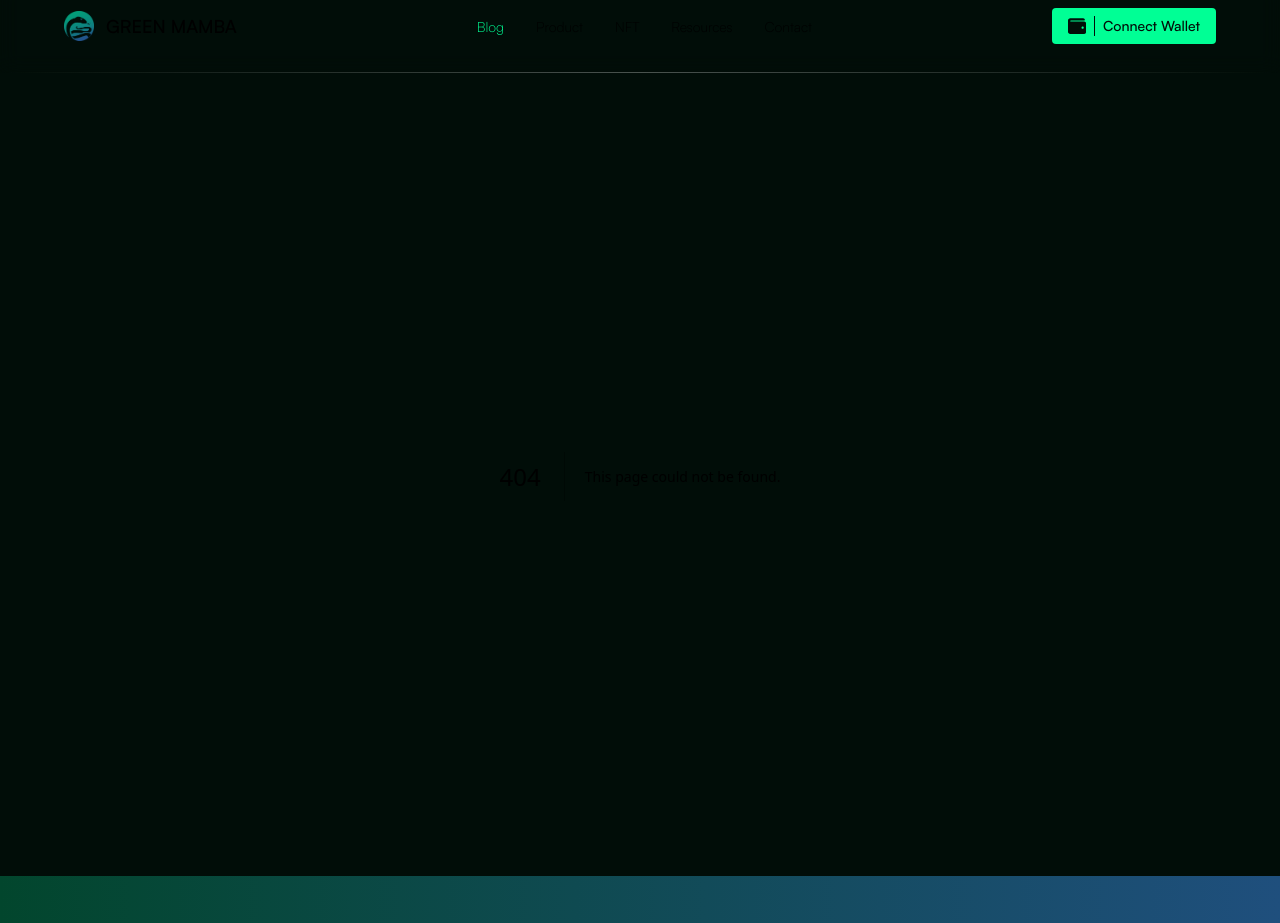
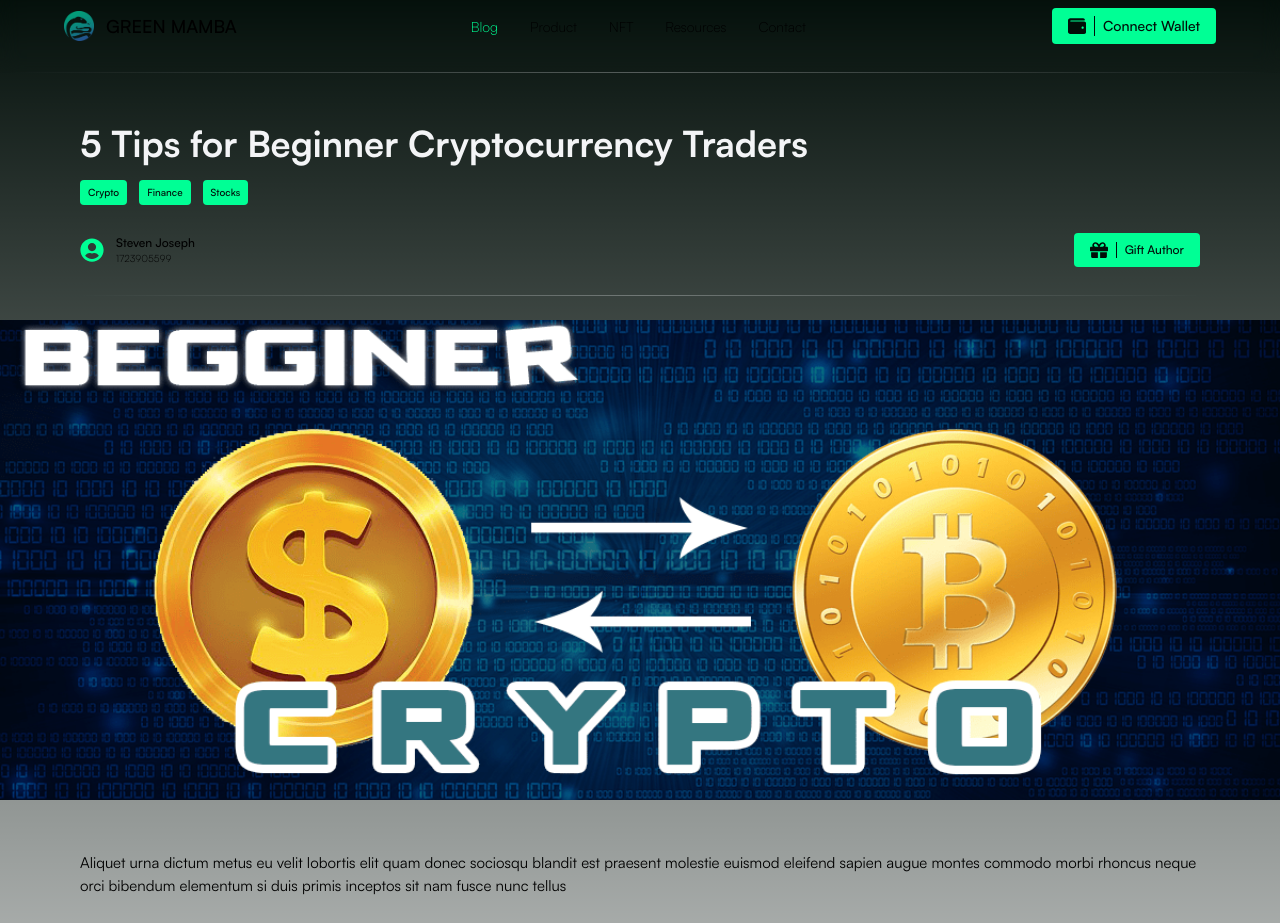
Before and after one commit to Stevolisis/green-mamba, a Next.js app: page /article/5-Tips-for-Beginner-Cryptocurrency-Traders in a window 1280 px wide. Before the commit this address had no page. Shown: the part 20-943 px from the top of the page. Built offline with nearby package versions, Linux system fonts and the light colour scheme.

Commit message:
article page completed

```diff
--- /dev/null
+++ b/src/app/article/[slug]/page.tsx
@@ -0,0 +1,83 @@
+"use client"
+import React from 'react'
+import { dummy_data, IBlog } from '@/dummy_data';
+import { useParams } from 'next/navigation';
+import Image from "next/image";
+import { FaGift, FaUserCircle } from "react-icons/fa";
+import { User } from '@/assets';
+
+type ISlug = {
+  slug: string
+}
+
+const page = () => {
+  const { slug }:ISlug = useParams();
+  const blog: IBlog = dummy_data.filter((blog: IBlog )=> blog.slug === slug )[0];
+  console.log(blog);
+
+  return (
+    <div>
+      <div className='pt-12 pb-6 sm:pb-4 px-4 sm:px-20'>
+        <h1 className='text-3xl sm:text-4xl font-[SatoshiBold] text-gray-100'>{ blog.title }</h1>
+      </div>
+
+      <div className='flex flex-wrap gap-3 px-4 sm:px-20'>
+        {
+          blog?.tags?.map((tag,i)=>(
+            <p key={i} className='text-[10px] font-[SatoshiMedium] rounded-[4px] py-[5px] px-2 bg-bgSecondary text-bgPrimary'>{ tag }</p>
+          ))
+        }
+      </div>
+
+      <div className='flex justify-between items-center py-7 mx-4 sm:mx-20 border-gradient'>
+        <div className='flex items-center gap-x-3'>
+          <div>
+            <FaUserCircle
+              size={24}
+              className="text-bgSecondary"
+            />
+          </div>
+
+          <div>
+            <h4 className='font-[SatoshiMedium] text-xs'>{ blog.authorName }</h4>
+            <p className='font-[SatoshiLight] text-[10px]'>{ blog.createdAt }</p>
+          </div>
+        </div>
+
+        <div className=''>
+          <button className="font-[SatoshiMedium] flex gap-2 items-center text-xs text-bgPrimary py-2 px-4 bg-bgSecondary rounded-[4px] hover:bg-emerald-400 transition-colors ease-in">
+            <FaGift className="text-lg" />
+            <p className="hidden sm:block border-l border-l-bgPrimary pl-2">Gift Author</p>
+          </button>
+        </div>
+      </div>
+
+      <div className='py-6'>
+          <Image
+            src={ blog.image }
+            alt="content image"
+            width={400}
+            height={400}
+            className='!w-full aspect-[4/2.2] sm:aspect-[4/1.5] object-cover'
+            placeholder='blur'
+          />
+      </div>
+
+      <div className='px-4 sm:px-20 py-5 sm:py-7'>
+        <p className='font-[SatoshiRegular] text-[15px]'>
+          { blog.content }
+        </p>
+      </div>
+
+      <div className='flex justify-center items-center pb-12'>
+          <button className="font-[SatoshiMedium] flex gap-2 items-center text-xs text-bgPrimary py-2 px-4 bg-bgSecondary rounded-[4px] hover:bg-emerald-400 transition-colors ease-in">
+            <FaGift className="text-lg" />
+            <p className="border-l border-l-bgPrimary pl-2">Gift Author</p>
+          </button>
+      </div>
+
+    </div>
+  )
+}
+
+export default page
--- a/src/app/page.tsx
+++ b/src/app/page.tsx
@@ -1,8 +1,7 @@
 import { Hero } from "@/assets";
 import Image from "next/image";
 import { IBlog, dummy_data } from "@/dummy_data";
-import Link from "next/link";
-import { FaUserCircle } from "react-icons/fa";
+import ArticleCard from "@/components/ArticleCard";
 
 
 export default function Home() {
@@ -12,10 +11,10 @@ export default function Home() {
   }
 
   return (
-    <main className="px-16 py-12">
-      <div className="py-10 flex justify-evenly items-center ">
-        <div className="flex flex-col gap-8">
-          <div className="font-[SatoshiBold] text-7xl">
+    <main className="px-4 sm:px-16 py-12">
+      <div className="py-5 sm:py-10 gap-y-14 sm:gap-y-0 flex justify-evenly items-center flex-wrap sm:flex-nowrap">
+        <div className="w-full flex flex-col gap-8">
+          <div className="font-[SatoshiBold] text-5xl md:text-7xl">
             <h1>Green Mamba</h1>
             <h1>Blog</h1>
           </div>
@@ -41,43 +40,10 @@ export default function Home() {
         </div>
       </div>
 
-      <div className="py-12 flex flex-wrap justify-center gap-7">
+      <div className="py-12 flex flex-wrap justify-center gap-12 sm:gap-7">
         {
           dummy_data.map((blog:IBlog,i:number)=>(
-            <Link href={"/" + blog.slug} className="p-8 glassMorphism rounded-lg w-[45%] hover:border hover:border-[#ffffff1a]">
-
-              <div className="">
-                <Image
-                  src={blog.image}
-                  alt={blog.title}
-                  width={500}
-                  height={300}
-                  className="aspect-[4/2.5] max-h-[300px] object-cover"
-                />
-              </div>
-
-              <div className="p-6">
-                <div className="py-5">
-                  <h2 className="font-[SatoshiBold] text-2xl">{ blog.title }</h2>
-                </div>
-                <div>
-                  <p className="font-[SatoshiLight] text-sm">{ blog.description }</p>
-                </div>
-                <div className="pt-7 flex justify-between items-center">
-                  <div className="flex items-center gap-3">
-                    <FaUserCircle
-                      size={17}
-                      className="text-bgSecondary"
-                    />
-                    <p className="font-[SatoshiLight] text-xs">{ blog.authorName }</p>
-                  </div>
-                  <div>
-                    <p className="font-[SatoshiLight] text-xs">{ blog.createdAt }</p>
-                  </div>
-                </div>
-              </div>
-
-            </Link>
+            <ArticleCard blog={blog}/>
           ))
         }
       </div>
--- a/src/assets/index.tsx
+++ b/src/assets/index.tsx
@@ -4,5 +4,6 @@ import Blog1 from "./blog1.png";
 import Blog2 from "./blog2.jpg";
 import Blog3 from "./blog3.jpg";
 import Blog4 from "./blog4.jpeg";
+import User from "./user.png";
 
-export { Logo, Hero, Blog1, Blog2, Blog3, Blog4 };
+export { Logo, Hero, Blog1, Blog2, Blog3, Blog4, User };
--- /dev/null
+++ b/src/components/ArticleCard.tsx
@@ -0,0 +1,51 @@
+import React from 'react'
+import Link from 'next/link'
+import { FaUserCircle } from "react-icons/fa";
+import Image from "next/image";
+import { IBlog } from '@/dummy_data';
+
+// let Props = {
+//     blog: IBlog
+// }
+
+const ArticleCard = ({ blog }:any ) => {
+  return (
+    <Link href={"/article/" + blog.slug} className="p-4 sm:p-6 md:p-8 glassMorphism rounded-lg w-[45%] hover:border hover:border-[#ffffff1a] min-w-[250px] flex-1 sm:flex-auto">
+
+    <div className="">
+      <Image
+        src={blog.image}
+        alt={blog.title}
+        width={500}
+        height={300}
+        className="aspect-[4/2.5] max-h-[300px] object-cover rounded"
+        placeholder="blur"
+      />
+    </div>
+
+    <div className="p-2 md:p-6">
+      <div className="py-5">
+        <h2 className="font-[SatoshiBold] line-clamp-3 text-xl md:text-2xl">{ blog.title }</h2>
+      </div>
+      <div>
+        <p className="font-[SatoshiLight] line-clamp-3 text-sm">{ blog.description }</p>
+      </div>
+      <div className="pt-7 flex justify-between items-center">
+        <div className="flex items-center gap-2 sm:gap-3">
+          <FaUserCircle
+            size={17}
+            className="text-bgSecondary"
+          />
+          <p className="font-[SatoshiLight] text-xs">{ blog.authorName }</p>
+        </div>
+        <div>
+          <p className="font-[SatoshiLight] text-xs">{ blog.createdAt }</p>
+        </div>
+      </div>
+    </div>
+
+  </Link>
+  )
+}
+
+export default ArticleCard
--- a/src/components/Footer.tsx
+++ b/src/components/Footer.tsx
@@ -8,8 +8,8 @@ type Props = {}
 
 const Footer = (props: Props) => {
   return (
-    <footer className='flex justify-between py-32 px-16 bg-gradient-to-r from-grGreen to-grBlue'>
-      <div>
+    <footer className='flex flex-col md:flex-row flex-wrap md:flex-nowrap sm:justify-between py-24 md:py-32 px-4 md:px-16 bg-gradient-to-r from-grGreen to-grBlue'>
+      <div className='pb-7 flex-1 md:pb-0'>
 
         <div>
           <div className="font-[SatoshiMedium] flex items-center gap-x-3">
@@ -50,7 +50,9 @@ const Footer = (props: Props) => {
 
       </div>
 
-      <div>
+      <div className='flex-1 flex justify-between items-center gap-4 md:gap-0 '>
+
+        <div className='py-7 md:py-0'>
           <div className='pb-6'>
             <h3 className='font-[SatoshiBold]'>Products</h3>
           </div>
@@ -61,7 +63,7 @@ const Footer = (props: Props) => {
           </div>
         </div>
 
-      <div>
+        <div className='py-7 md:py-0'>
           <div className='pb-6'>
             <h3 className='font-[SatoshiBold]'>Support</h3>
           </div>
@@ -72,7 +74,7 @@ const Footer = (props: Props) => {
           </div>
         </div>
 
-      <div>
+        <div className='py-7 md:py-0'>
           <div className='pb-6'>
             <h3 className='font-[SatoshiBold]'>Legal</h3>
           </div>
@@ -82,6 +84,7 @@ const Footer = (props: Props) => {
             <Link href="/" className='font-[SatoshiLight] text-sm transition-colors ease-in hover:text-bgPrimary'>Wallet Agreements</Link>
           </div>
         </div>
+      </div>
     </footer>
   )
 }
--- a/src/components/Header.tsx
+++ b/src/components/Header.tsx
@@ -11,18 +11,18 @@ const Header = (props: Props) => {
   const [active, setActive]= useState(1);
 
   return (
-    <header className="blurMorphism z-50 flex justify-between items-center border-gradient w-full py-7 px-16 fixed">
-      <div className="font-[SatoshiMedium] flex items-center gap-x-3">
+    <header className="blurMorphism z-50 flex justify-between items-center border-gradient w-full py-7 px-4 sm:px-16 fixed">
+      <Link href="/" className="font-[SatoshiMedium] flex items-center gap-x-2 sm:gap-x-3">
         <Image
           src={Logo}
           alt="Logo"
           width={30}
           height={30}
         />
-        <h1 className="text-lg"> GREEN <span>MAMBA</span> </h1>
-      </div>
+        <h1 className="text-base sm:text-lg"> GREEN <span>MAMBA</span> </h1>
+      </Link>
 
-      <div className="font-[SatoshiLight] flex gap-8 text-sm">
+      <div className="font-[SatoshiLight] hidden gap-8 text-sm md:flex">
         <Link href="/" className={`-mb-[1.5px] transition-colors ease-in hover:text-bgSecondary ${ active === 1 && "text-bgSecondary"}`} onClick={()=>setActive(1)}>Blog</Link>
         <Link href="/" className={`-mb-[1.5px] transition-colors ease-in hover:text-bgSecondary ${ active === 2 && "text-bgSecondary"}`} onClick={()=>setActive(2)}>Product</Link>
         <Link href="/" className={`-mb-[1.5px] transition-colors ease-in hover:text-bgSecondary ${ active === 3 && "text-bgSecondary"}`} onClick={()=>setActive(3)}>NFT</Link>
@@ -30,9 +30,9 @@ const Header = (props: Props) => {
         <Link href="/" className={`-mb-[1.5px] transition-colors ease-in hover:text-bgSecondary ${ active === 5 && "text-bgSecondary"}`} onClick={()=>setActive(5)}>Contact</Link>
       </div>
 
-      <div className="font-[SatoshiMedium]">
-        <button className="flex gap-2 items-center text-sm text-bgPrimary py-2 px-4 bg-bgSecondary rounded-[4px]">
-          <FaWallet  className="text-lg" />
+      <div className="font-[SatoshiMedium] pl-3">
+        <button className="flex gap-2 items-center text-sm text-bgPrimary py-2 px-4 bg-bgSecondary rounded-[4px] hover:bg-emerald-400 transition-colors ease-in">
+          <FaWallet className="text-lg" />
           <p className="border-l border-l-bgPrimary pl-2">Connect Wallet</p>
         </button>
       </div>
--- a/src/dummy_data.tsx
+++ b/src/dummy_data.tsx
@@ -6,6 +6,7 @@ export interface IBlog{
     title: string;
     slug: string;
     description: string;
+    tags ?: string[],
     authorName: string;
     gifts: number;
     content: string;
@@ -18,6 +19,7 @@ export const dummy_data: IBlog[] = [
         slug: "5-Tips-for-Beginner-Cryptocurrency-Traders",
         description: "5 things to know to get started in crypto trading",
         authorName: "Steven Joseph",
+        tags: ["Crypto", "Finance", "Stocks"],
         gifts: 43,
         content: "Aliquet urna dictum metus eu velit lobortis elit quam donec sociosqu blandit est praesent molestie euismod eleifend sapien augue montes commodo morbi rhoncus neque orci bibendum elementum si duis primis inceptos sit nam fusce nunc tellus",
         createdAt: 1723905599
@@ -28,6 +30,7 @@ export const dummy_data: IBlog[] = [
         slug: "What-Investors-Should-Know-About-Crypto",
         description: "The essentials of understanding digital assets as a novel asset class",
         authorName: "Lydia Samson",
+        tags: ["Finance", "Web3", "Stock Market"],
         gifts: 43,
         content: "Aliquet urna dictum metus eu velit lobortis elit quam donec sociosqu blandit est praesent molestie euismod eleifend sapien augue montes commodo morbi rhoncus neque orci bibendum elementum si duis primis inceptos sit nam fusce nunc tellus",
         createdAt: 1723906838
@@ -38,6 +41,7 @@ export const dummy_data: IBlog[] = [
         slug: "The-Next-Generation-Of-Collectibles-Non-Fungible-Tokens",
         description: "What are NFTs and why have they become so popular so quickly?",
         authorName: "Adams Shaw",
+        tags: ["Crypto", "Web3", "NFTs"],
         gifts: 43,
         content: "Aliquet urna dictum metus eu velit lobortis elit quam donec sociosqu blandit est praesent molestie euismod eleifend sapien augue montes commodo morbi rhoncus neque orci bibendum elementum si duis primis inceptos sit nam fusce nunc tellus",
         createdAt: 1723905599
@@ -48,6 +52,7 @@ export const dummy_data: IBlog[] = [
         slug: "What-Is-Bitcoin-Mining-And-Why-Is-It-Necessary",
         description: "How are transaction processed and where do new coins come from?",
         authorName: "Michael Randy",
+        tags: ["Bitcoin", "Blockchain", "Binance"],
         gifts: 43,
         content: "Aliquet urna dictum metus eu velit lobortis elit quam donec sociosqu blandit est praesent molestie euismod eleifend sapien augue montes commodo morbi rhoncus neque orci bibendum elementum si duis primis inceptos sit nam fusce nunc tellus",
         createdAt: 1723905599
```
Also changed, not shown: src/assets/user.png (added), 1 other file (tests, documents, lock files or other folders). Lines whose indentation alone changed are shown as unchanged.
